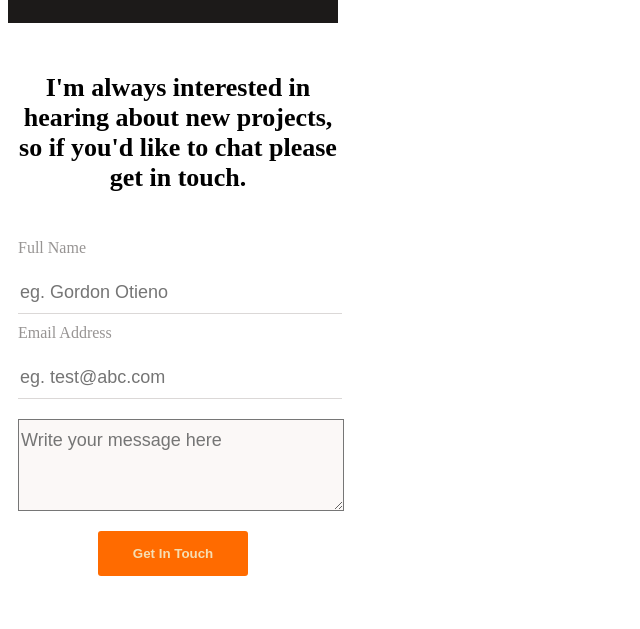
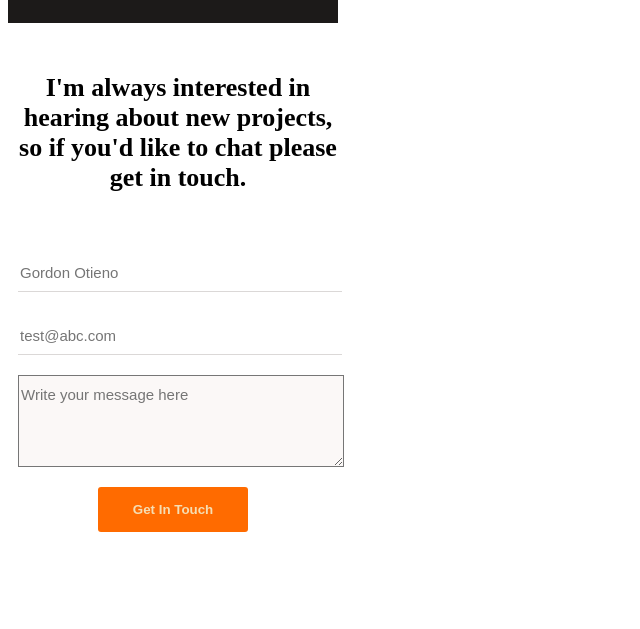
Before and after one commit to GordonOtieno/portfolio-website, a website: page work.html in a window 1280 px wide. Shown: the part 3884-4513 px from the top of the page, without its empty margins (0-640 px from the left). Drawn offline with Linux system fonts and the light colour scheme.

Commit message:
remove label in work.html

```diff
--- a/about.css
+++ b/about.css
@@ -59,7 +59,7 @@ ul {
   margin-bottom: 10px;
   border: none;
   border-bottom: 1px solid #dbd8d7;
-  font-size: 18px;
+  font-size: 15px;
   padding-top: 10px;
   padding-bottom: 10px;
 }
@@ -70,7 +70,7 @@ ul {
   width: 320px;
   border: none;
   border-bottom: 1px solid #dbd8d7;
-  font-size: 18px;
+  font-size: 15px;
   padding-top: 10px;
   padding-bottom: 10px;
 }
@@ -80,7 +80,7 @@ ul {
   height: 70px;
   font-family: Arial, Helvetica, sans-serif;
   background: #fbf8f7;
-  font-size: 18px;
+  font-size: 15px;
   padding-top: 10px;
   padding-bottom: 10px;
 }
--- a/work.html
+++ b/work.html
@@ -217,10 +217,8 @@
             </div>
 
             <form class="form" method="post" action="https://formspree.io/f/mjvlqgeq">
-              <label id="name">Full Name</label>
-              <input class="input-fname" type="text" name="name" maxlength="30" placeholder="eg. Gordon Otieno" required>
-               <label id="email">Email Address</label>
-              <input  class="input-email" type="email" name="name" placeholder="eg. test@abc.com" required>
+              <input class="input-fname" type="text" name="name" maxlength="30" placeholder="Gordon Otieno" required>
+              <input  class="input-email" type="email" name="name" placeholder="test@abc.com" required>
               <textarea class="input-area" name="views" maxlength="500" rows="6" cols="70" placeholder="Write your message here" required></textarea>
 
               <button type="submit" class="see-projects touch">Get In Touch</button>
```
